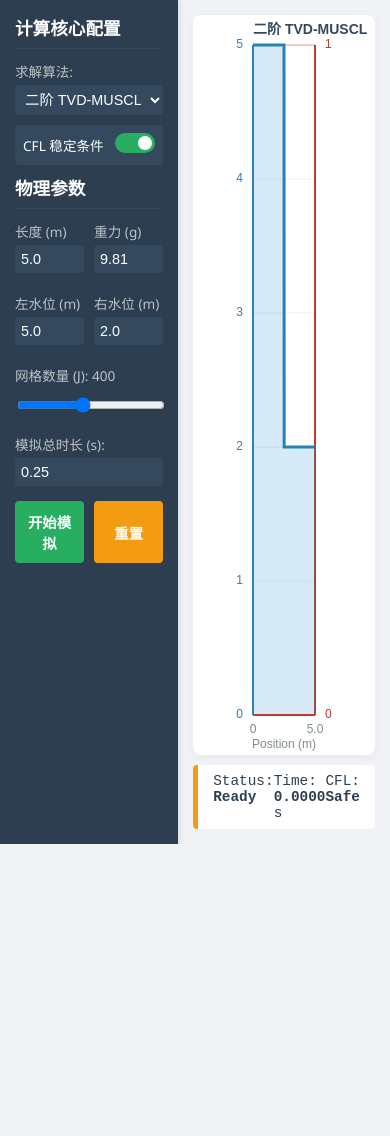
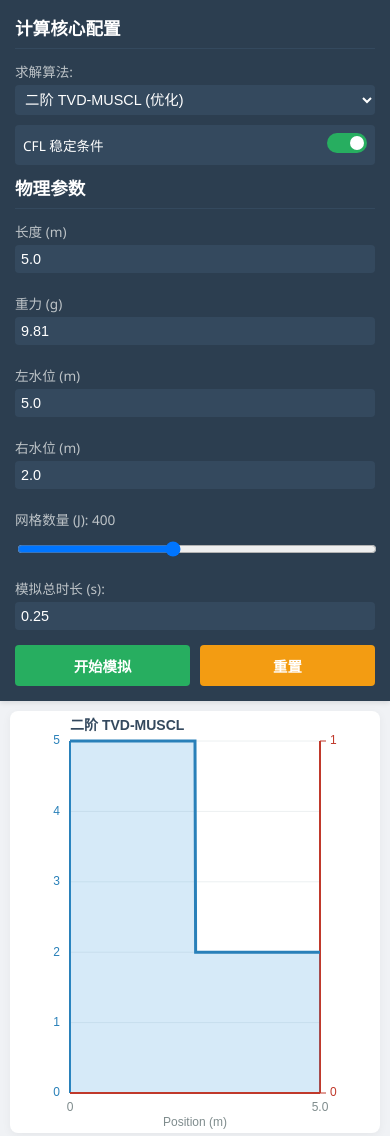
Before and after one commit to lingyezhixing/Dam-breach-analysis, a plain HTML site: page index.html in a window 390 px wide. Shown: the top 1136 px of the page. Before the commit the page ends 844 px from the top, so only its background shows below. Drawn offline with Linux system fonts and the light colour scheme.

Commit message:
适配手机端

```diff
--- a/index.html
+++ b/index.html
@@ -2,9 +2,11 @@
 <html lang="zh-CN">
 <head>
     <meta charset="UTF-8">
-    <title>浅水波方程演示</title>
-    <meta name="viewport" content="width=device-width, initial-scale=1.0, maximum-scale=1.0, user-scalable=no">
+    <!-- 添加 viewport 元标签，这是移动端响应式设计的关键 -->
+    <meta name="viewport" content="width=device-width, initial-scale=1.0">
+    <title>浅水波方程演示 (响应式)</title>
     <style>
+        /* --- 原始样式 (保持不变) --- */
         body { margin: 0; padding: 0; font-family: 'Segoe UI', Tahoma, Geneva, Verdana, sans-serif; background-color: #f0f2f5; display: flex; height: 100vh; overflow: hidden; }
 
         /* 侧边栏 */
@@ -42,60 +44,36 @@
         canvas { width: 100%; height: 100%; display: block; }
         #status-bar { margin-top: 10px; padding: 8px 15px; background: white; border-radius: 4px; display: flex; justify-content: space-between; font-family: monospace; font-size: 0.9rem; color: #2c3e50; border-left: 5px solid #f39c12; }
 
-        /* ===== 新增：手机端横屏提示 ===== */
-        #orientation-overlay {
-            display: none; /* 默认隐藏 */
-            position: fixed;
-            top: 0; left: 0;
-            width: 100vw; height: 100vh;
-            background-color: rgba(44, 62, 80, 0.98); /* 使用侧边栏主题色 */
-            color: white;
-            z-index: 2000; /* 最高层级 */
-            justify-content: center;
-            align-items: center;
-            flex-direction: column;
-            text-align: center;
+        /* --- 新增：响应式布局代码 --- */
+        @media (max-width: 768px) {
+            body {
+                flex-direction: column; /* 垂直布局 */
+                height: auto; /* 高度自动，允许滚动 */
+                overflow: auto;
+            }
+
+            #sidebar {
+                width: 100%; /* 侧边栏宽度占满 */
+                height: auto; /* 高度自动 */
+                box-sizing: border-box; /* 保证 padding 不会撑开宽度 */
+                box-shadow: 0 2px 5px rgba(0,0,0,0.1);
+            }
+
+            #main-area {
+                padding: 10px; /* 在手机上稍微减少边距 */
+            }
+
+            #canvas-container {
+                min-height: 50vh; /* 保证 canvas 至少有半个屏幕高 */
+            }
+
+            .grid-2-col {
+                grid-template-columns: 1fr; /* 两列布局改为单列 */
+            }
         }
-        .phone-icon {
-            width: 50px;
-            height: 100px;
-            border: 3px solid white;
-            border-radius: 10px;
-            margin-bottom: 25px;
-            animation: rotate-animation 1.8s ease-in-out infinite;
-            position: relative;
-        }
-        .phone-icon::before {
-            content: '';
-            position: absolute;
-            width: 20px;
-            height: 4px;
-            background: white;
-            border-radius: 2px;
-            top: 8px;
-            left: 50%;
-            transform: translateX(-50%);
-        }
-        #orientation-overlay p {
-            font-size: 1.1rem;
-            max-width: 80%;
-        }
-        @keyframes rotate-animation {
-            0%   { transform: rotate(0deg); }
-            50%  { transform: rotate(-90deg); }
-            100% { transform: rotate(-90deg); }
-        }
-        /* ================================== */
     </style>
 </head>
 <body>
-
-    <!-- ===== 新增：横屏提示的 HTML 结构 ===== -->
-    <div id="orientation-overlay">
-        <div class="phone-icon"></div>
-        <p>为了获得最佳体验，请将您的设备旋转至横屏模式。</p>
-    </div>
-    <!-- ======================================= -->
 
     <div id="sidebar">
         <h2>计算核心配置</h2>
@@ -146,6 +124,7 @@
         </div>
     </div>
 
+    <!-- 您的 JavaScript 代码完全不需要修改 -->
     <script>
         class ShallowWaterSolver {
             constructor(J, L, hL, hR, g, type) {
@@ -299,20 +278,25 @@
 
         function draw() {
             if (solvers.length === 0) return;
+            // 使用 CSS 像素进行布局计算
+            const w = canvas.clientWidth;
+            const h = canvas.clientHeight;
+
+            // 在缩放前清除画布，使用物理像素尺寸
             const dpr = window.devicePixelRatio || 1;
-            const w = canvas.width / dpr;
-            const h = canvas.height / dpr;
-
-            ctx.clearRect(0, 0, w, h);
+            ctx.save();
+            ctx.setTransform(1, 0, 0, 1, 0, 0);
+            ctx.clearRect(0, 0, canvas.width, canvas.height);
+            ctx.restore();
 
             const padLeft = 60, padRight = 60, padTop = 30, padBottom = 40;
             const drawW = w - padLeft - padRight; const drawH = h - padTop - padBottom;
 
-            ctx.lineWidth = 1; ctx.font = '12px Arial'; ctx.textBaseline = 'middle';
             const bounds = getDataBounds();
             const axisH = calculateAxisConfig(bounds.maxH);
             const axisU = calculateAxisConfig(bounds.maxU);
 
+            ctx.lineWidth = 1; ctx.font = '12px Arial'; ctx.textBaseline = 'middle';
             for(let i=0; i<=axisH.max/axisH.step; i++) {
                 let val = i * axisH.step; let y = padTop + drawH - (val / axisH.max) * drawH;
                 ctx.beginPath(); ctx.strokeStyle = '#ecf0f1'; ctx.moveTo(padLeft, y); ctx.lineTo(w-padRight, y); ctx.stroke();
@@ -322,7 +306,7 @@
 
             for(let i=0; i<=axisU.max/axisU.step; i++) {
                 let val = i * axisU.step; let y = padTop + drawH - (val / axisU.max) * drawH;
-                ctx.beginPath(); ctx.strokeStyle = '#e74c3c'; ctx.lineWidth = 0.5; ctx.moveTo(padLeft, y); ctx.lineTo(w-padRight, y); ctx.stroke();
+                ctx.beginPath(); ctx.strokeStyle = '#c0392b'; ctx.lineWidth = 1; ctx.moveTo(w-padRight, y); ctx.lineTo(w-padRight+6, y); ctx.stroke();
                 ctx.textAlign = 'left'; ctx.fillStyle = '#c0392b'; ctx.fillText(val.toFixed(0), w-padRight+10, y);
             }
             ctx.beginPath(); ctx.strokeStyle = '#c0392b'; ctx.lineWidth = 2; ctx.moveTo(w-padRight, padTop); ctx.lineTo(w-padRight, padTop+drawH); ctx.stroke();
@@ -334,9 +318,10 @@
             const drawOrder = [...solvers].sort((a,b) => a.type - b.type);
             drawOrder.forEach(solver => {
                 const isAlgo1 = (solver.type === 1);
-                const safeY = (val, max) => {
+                const safeY = (val, max, offset) => {
                     if (!Number.isFinite(val)) return padTop + drawH;
-                    let norm = val / max; if (norm > 2) norm = 2; if (norm < -1) norm = -1;
+                    let norm = val / max;
+                    if (norm > 2) norm = 2; if (norm < -1) norm = -1;
                     return padTop + drawH - norm * drawH;
                 };
 
@@ -348,7 +333,8 @@
 
                 ctx.beginPath();
                 for(let i=0; i<solver.N; i++) {
-                    let x = padLeft + (i/(solver.N-1))*drawW; let y = safeY(solver.h[i], axisH.max);
+                    let x = padLeft + (i/(solver.N-1))*drawW;
+                    let y = safeY(solver.h[i], axisH.max);
                     if(i===0) ctx.moveTo(x, y); else ctx.lineTo(x, y);
                 }
                 ctx.strokeStyle = isAlgo1 ? '#7f8c8d' : '#2980b9';
@@ -358,7 +344,8 @@
                 ctx.beginPath();
                 for(let i=0; i<solver.N; i++) {
                     let u = (Number.isFinite(solver.h[i]) && solver.h[i] > 1e-6) ? solver.q[i] / solver.h[i] : 0;
-                    let x = padLeft + (i/(solver.N-1))*drawW; let y = safeY(u, axisU.max);
+                    let x = padLeft + (i/(solver.N-1))*drawW;
+                    let y = safeY(u, axisU.max);
                     if(i===0) ctx.moveTo(x, y); else ctx.lineTo(x, y);
                 }
                 ctx.strokeStyle = isAlgo1 ? '#e67e22' : '#c0392b';
@@ -398,7 +385,8 @@
             if (algoMode === 'dual') { solvers.push(new ShallowWaterSolver(inputs.J, inputs.L, inputs.hL, inputs.hR, inputs.g, 1)); solvers.push(new ShallowWaterSolver(inputs.J, inputs.L, inputs.hL, inputs.hR, inputs.g, 2)); }
             else if (algoMode === 'algo1') { solvers.push(new ShallowWaterSolver(inputs.J, inputs.L, inputs.hL, inputs.hR, inputs.g, 1)); }
             else { solvers.push(new ShallowWaterSolver(inputs.J, inputs.L, inputs.hL, inputs.hR, inputs.g, 2)); }
-            updateStatusUI('Ready'); document.getElementById('disp-time').innerText = "0.0000"; draw();
+            updateStatusUI('Ready'); document.getElementById('disp-time').innerText = "0.0000";
+            resizeCanvas(); // 在初始化时调用 resize 来确保画布尺寸正确
         }
 
         function loop() {
@@ -423,7 +411,9 @@
                 });
 
                 if (exploded) {
-                    draw(); triggerExplosion(); return;
+                    draw();
+                    triggerExplosion();
+                    return;
                 }
                 if (allFinished) {
                     isRunning = false; isFinished = true; updateStatusUI('Finished'); draw(); return;
@@ -434,41 +424,11 @@
             animationId = requestAnimationFrame(loop);
         }
 
-        // ===== 新增：横屏检测逻辑 =====
-        function checkOrientation() {
-            const isMobile = /Android|webOS|iPhone|iPad|iPod|BlackBerry|IEMobile|Opera Mini/i.test(navigator.userAgent);
-            const overlay = document.getElementById('orientation-overlay');
-
-            if (isMobile) {
-                // 在移动设备上，如果高度大于宽度（竖屏），则显示提示
-                if (window.innerHeight > window.innerWidth) {
-                    overlay.style.display = 'flex';
-                } else {
-                    overlay.style.display = 'none';
-                }
-            } else {
-                // 在电脑端始终隐藏
-                overlay.style.display = 'none';
-            }
-        }
-        // ==================================
-
         document.getElementById('btn-start').addEventListener('click', () => { if (solvers.length === 0) initSolvers(); if (isFinished) return; isRunning = true; updateStatusUI('Running'); loop(); });
         document.getElementById('btn-reset').addEventListener('click', () => { isRunning = false; isFinished = false; cancelAnimationFrame(animationId); initSolvers(); });
         document.getElementById('input-J').addEventListener('input', (e) => { document.getElementById('val-J').innerText = e.target.value; });
         document.getElementById('select-algo').addEventListener('change', () => { document.getElementById('btn-reset').click(); });
-
-        // 修改 window.onload 以包含新的检测函数
-        window.onload = () => {
-            resizeCanvas();
-            initSolvers();
-            checkOrientation(); // 页面加载时首次检测
-        };
-
-        // 监听窗口大小和方向变化，实时检测
-        window.addEventListener('resize', checkOrientation);
-        window.addEventListener('orientationchange', checkOrientation);
-
+        window.onload = () => { initSolvers(); }; // 页面加载时直接调用 initSolvers 即可
     </script>
 </body>
 </html>
```
